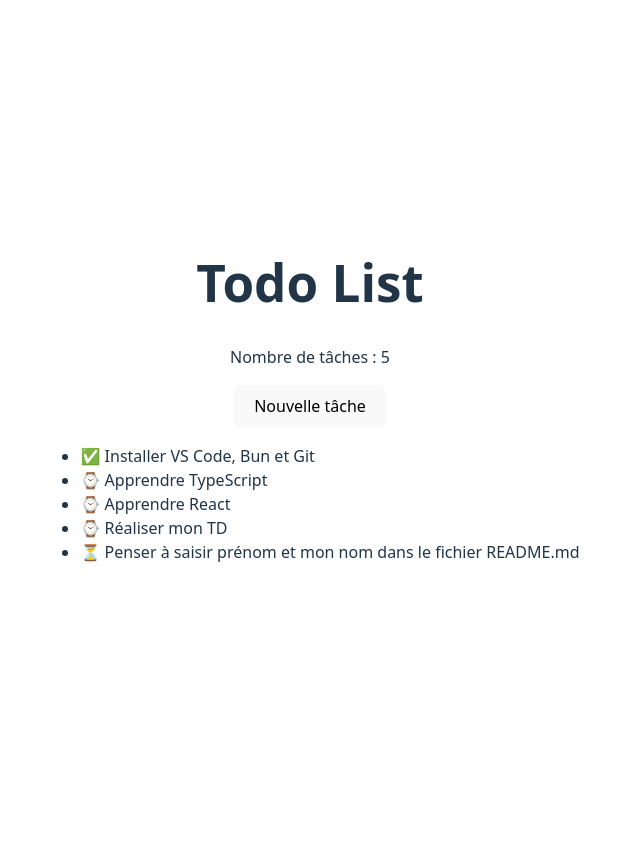
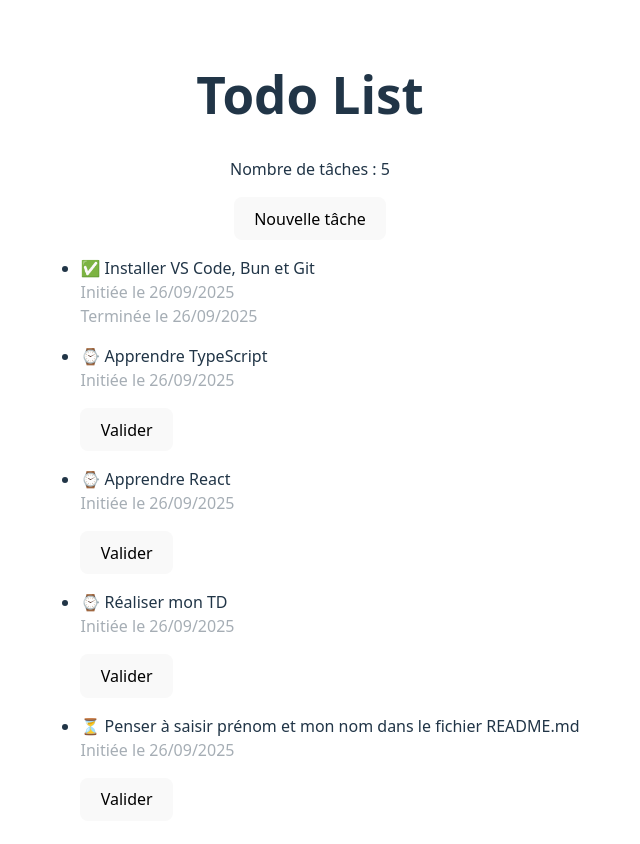
Before and after one commit to S0o0/todolist, a React (Vite) app: page / in a window 1280 px wide. Shown: the top 844 px of the page, without its empty margins (330-970 px from the left). Before the commit the page ends 800 px from the top, so only its background shows below. Built offline with nearby package versions, Linux system fonts and the light colour scheme.

Commit message:
completedAt and aligned items style

```diff
--- a/src/App.css
+++ b/src/App.css
@@ -44,3 +44,7 @@
 ul li {
   text-align: left;
 }
+
+.date{
+  opacity : 0.4;
+}
--- a/src/App.tsx
+++ b/src/App.tsx
@@ -43,6 +43,17 @@ function App() {
     }
   };
 
+  const doneTask = (id: string) => {
+    const updatedTasks = tasks.map((task) => {
+      if (task.id === id) {
+        return { ...task, status: 'done' as TaskStatus, completedAt: new Date() };
+      } else {
+        return task;
+      }
+    })
+    setTasks(updatedTasks);
+  };
+
   return (
     <>
       <h1>Todo List</h1>
@@ -52,6 +63,21 @@ function App() {
         {tasks.map((task) => (
           <li key={task.id}>
             {getStatusEmoji(task.status)} {task.content}
+            <br />
+            <span className="date">
+              Initiée le {task.createdAt.toLocaleDateString('fr-FR')}
+            </span>
+            <br />
+            {task.completedAt && (
+              <span className="date">
+                Terminée le {task.completedAt.toLocaleDateString('fr-FR')}
+              </span>
+            )}
+            <p>
+              {task.status !== 'done' && (
+                <button onClick={() => doneTask(task.id)}>Valider</button>
+              )}
+            </p>
           </li>
         ))}
       </ul>
```
